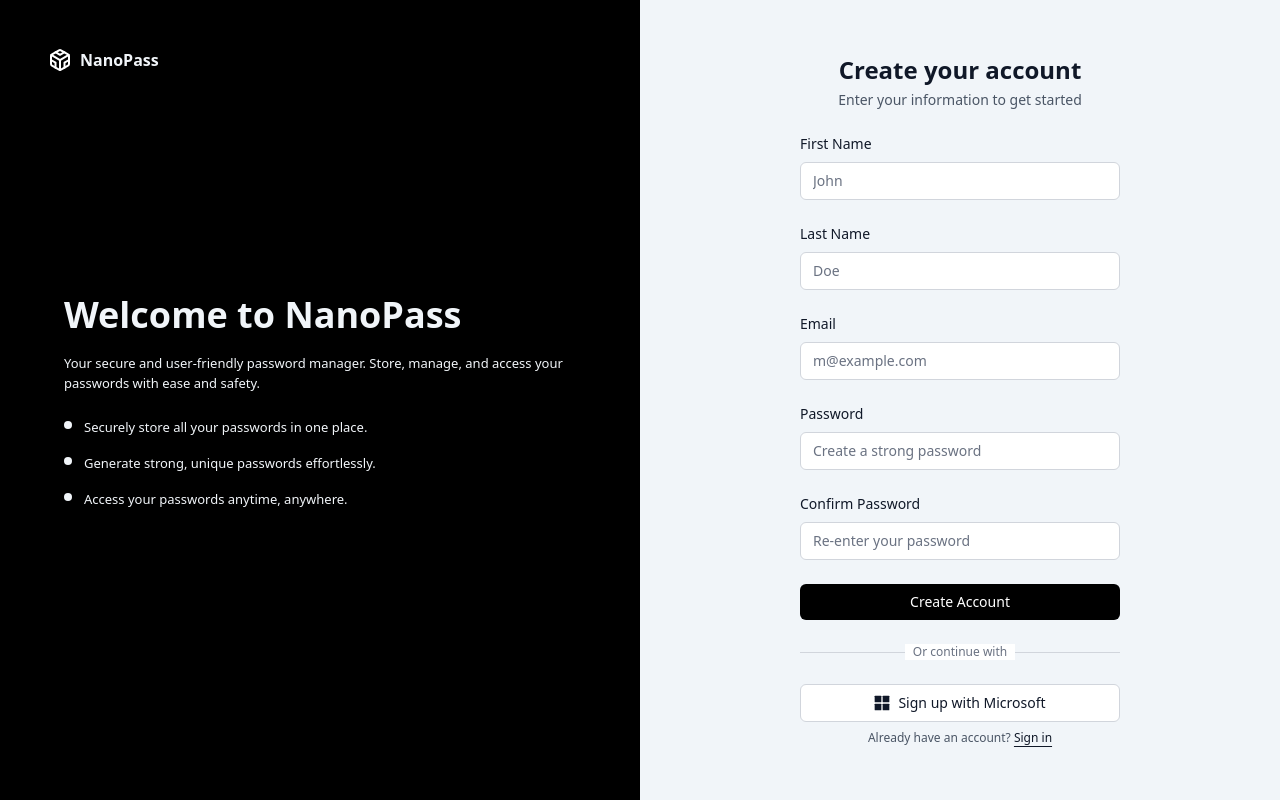
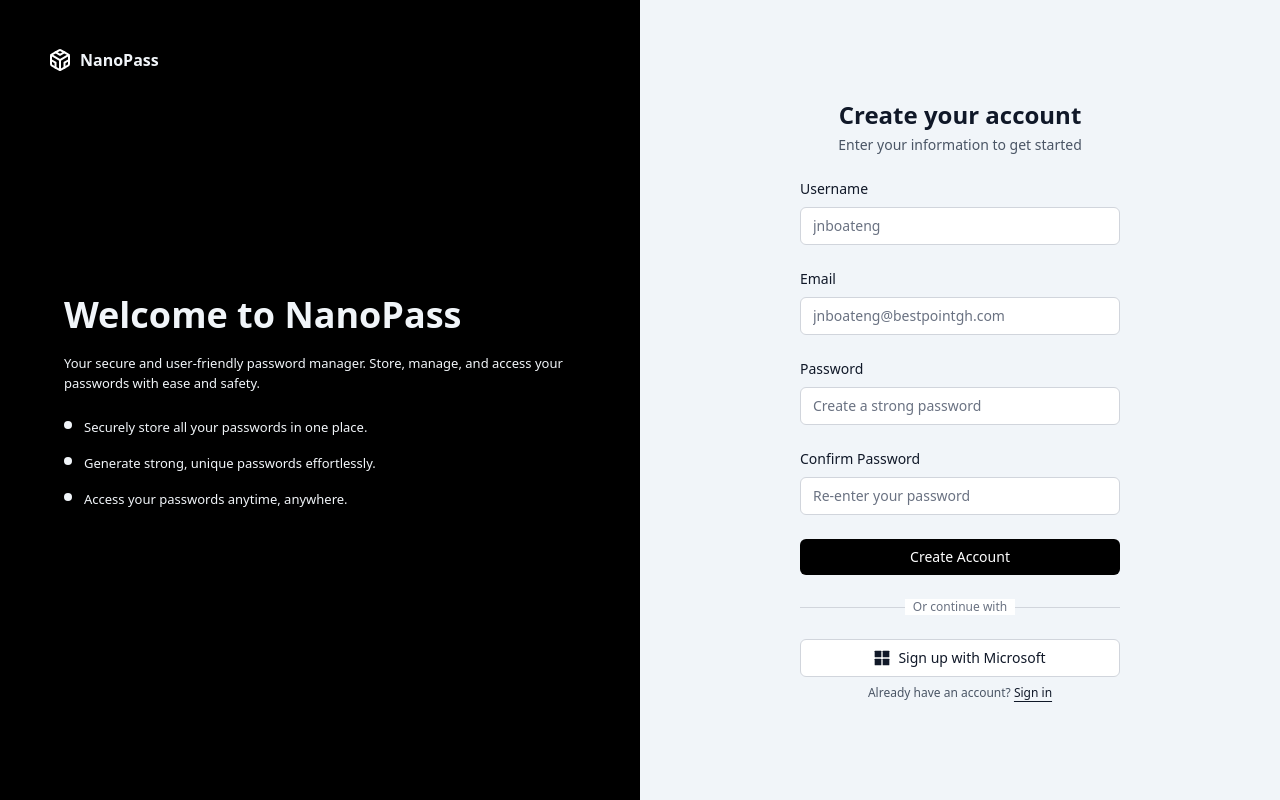
Before and after one commit to josh-boat365/nanopass, a Vue app: page /register in a window 1280 px wide. Built offline with nearby package versions, Linux system fonts and the light colour scheme.

Commit message:
Removed unused/unimportant fields

```diff
--- a/src/pages/auth/Register.vue
+++ b/src/pages/auth/Register.vue
@@ -3,8 +3,7 @@
 import { ref, computed } from 'vue'
 import MicrosoftIcon from '@/components/icons/MicrosoftIcon.vue'
 
-const firstName = ref('')
-const lastName = ref('')
+const username = ref('')
 const email = ref('')
 const password = ref('')
 const confirmPassword = ref('')
@@ -23,8 +22,7 @@
     }
 
     console.log('Register submitted:', {
-        firstName: firstName.value,
-        lastName: lastName.value,
+        username: username.value,
         email: email.value,
         password: password.value
     })
@@ -56,32 +54,23 @@
                             </p>
                         </div>
 
-                        <!-- First Name Field -->
+                        <!-- Username Field -->
                         <div class="flex flex-col gap-2">
-                            <label for="firstName" class="text-sm font-medium text-gray-900">
-                                First Name
+                            <label for="username" class="text-sm font-medium text-gray-900">
+                                Username
                             </label>
-                            <input id="firstName" v-model="firstName" type="text" placeholder="John"
+                            <input id="username" v-model="username" type="text" placeholder="jnboateng"
                                 class="w-full px-3 py-2 border border-gray-300 rounded-md text-sm bg-white text-gray-900 placeholder-gray-500 focus:outline-none focus:ring-2 focus:ring-black focus:border-transparent"
                                 required />
                         </div>
 
-                        <!-- Last Name Field -->
-                        <div class="flex flex-col gap-2">
-                            <label for="lastName" class="text-sm font-medium text-gray-900">
-                                Last Name
-                            </label>
-                            <input id="lastName" v-model="lastName" type="text" placeholder="Doe"
-                                class="w-full px-3 py-2 border border-gray-300 rounded-md text-sm bg-white text-gray-900 placeholder-gray-500 focus:outline-none focus:ring-2 focus:ring-black focus:border-transparent"
-                                required />
-                        </div>
 
                         <!-- Email Field -->
                         <div class="flex flex-col gap-2">
                             <label for="email" class="text-sm font-medium text-gray-900">
                                 Email
                             </label>
-                            <input id="email" v-model="email" type="email" placeholder="m@example.com"
+                            <input id="email" v-model="email" type="email" placeholder="jnboateng@bestpointgh.com"
                                 class="w-full px-3 py-2 border border-gray-300 rounded-md text-sm bg-white text-gray-900 placeholder-gray-500 focus:outline-none focus:ring-2 focus:ring-black focus:border-transparent"
                                 required />
                         </div>
```
